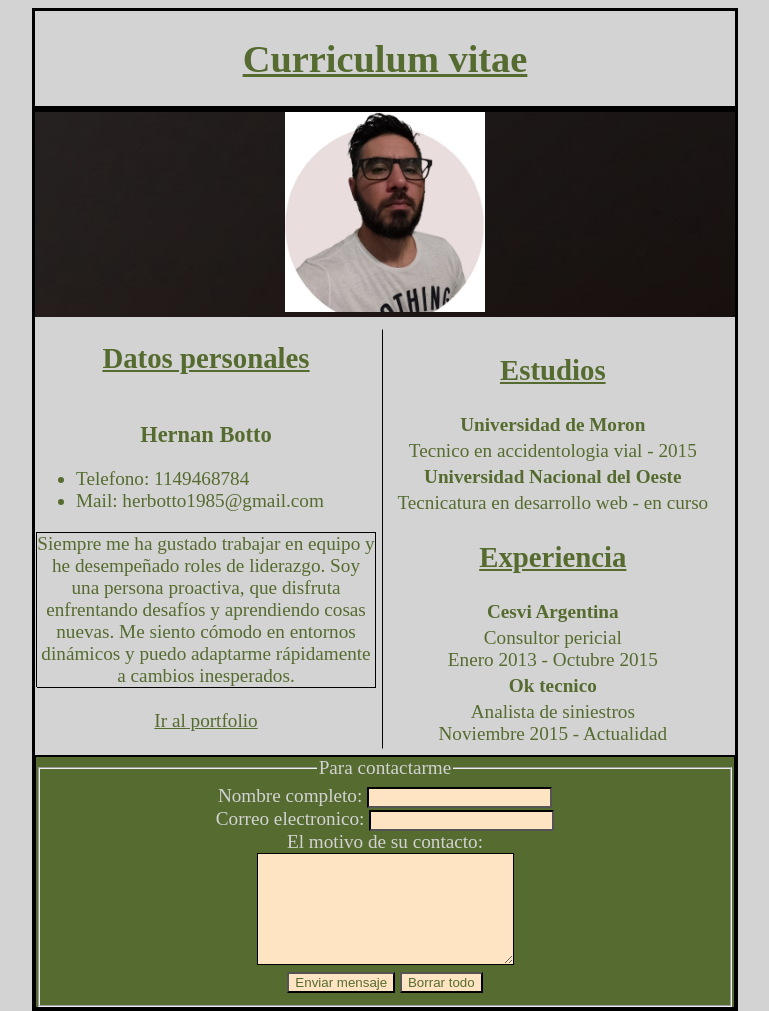
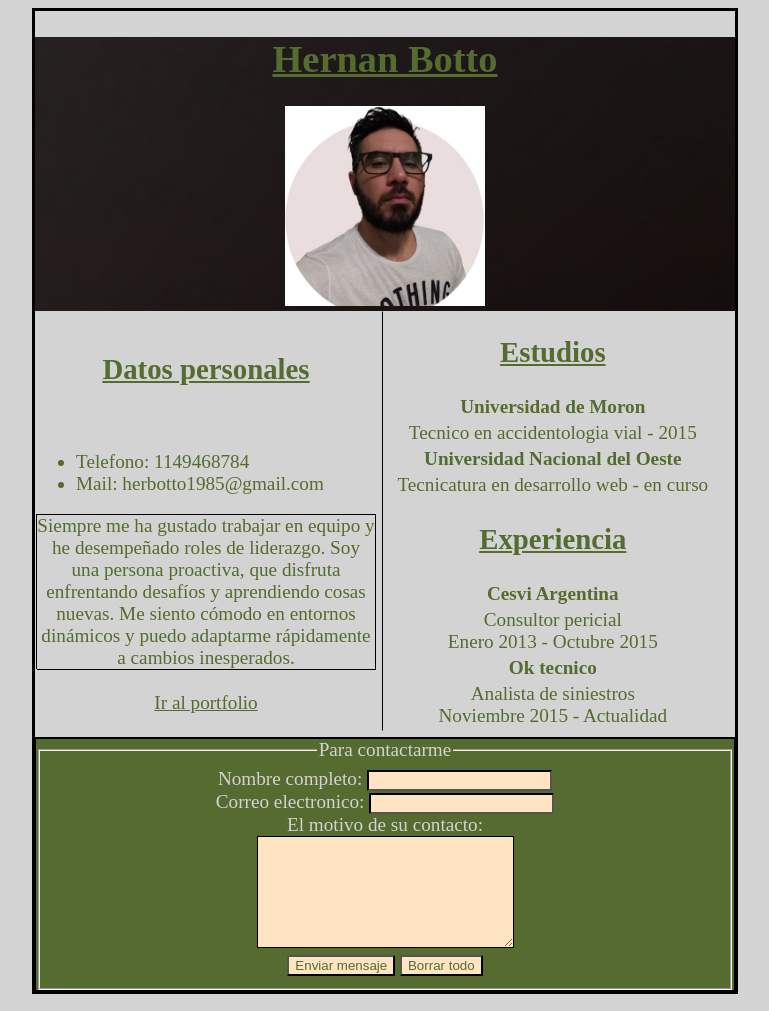
Before and after one commit to her85/ProWeb, a plain HTML site: page index.html in a window 1280 px wide. Shown: the whole page, without its empty margins (255-1024 px from the left). Drawn offline with Linux system fonts and the light colour scheme.

Commit message:
revision 2

```diff
--- a/index.html
+++ b/index.html
@@ -9,21 +9,22 @@
 
 <body>
 
-    <header id="cajaPrincipal">
+   <!--  <header id="cajaPrincipal">
         <h1>Curriculum vitae</h1>
-    </header>
+    </header> -->
 
 
     <main id="cajaPrincipal">
+
         <div class="imagen">
+            <h1>
+                Hernan Botto
+            </h1>
             <img src="Imagen/Perfil.jpg" alt="foto cv">
         </div>
         <section class="cajaDer">
             <div>
                 <h2>Datos personales</h2> <br>
-                <h3>
-                    Hernan Botto
-                </h3>
                 <ul>
                     <li>
                         Telefono: 1149468784
```
